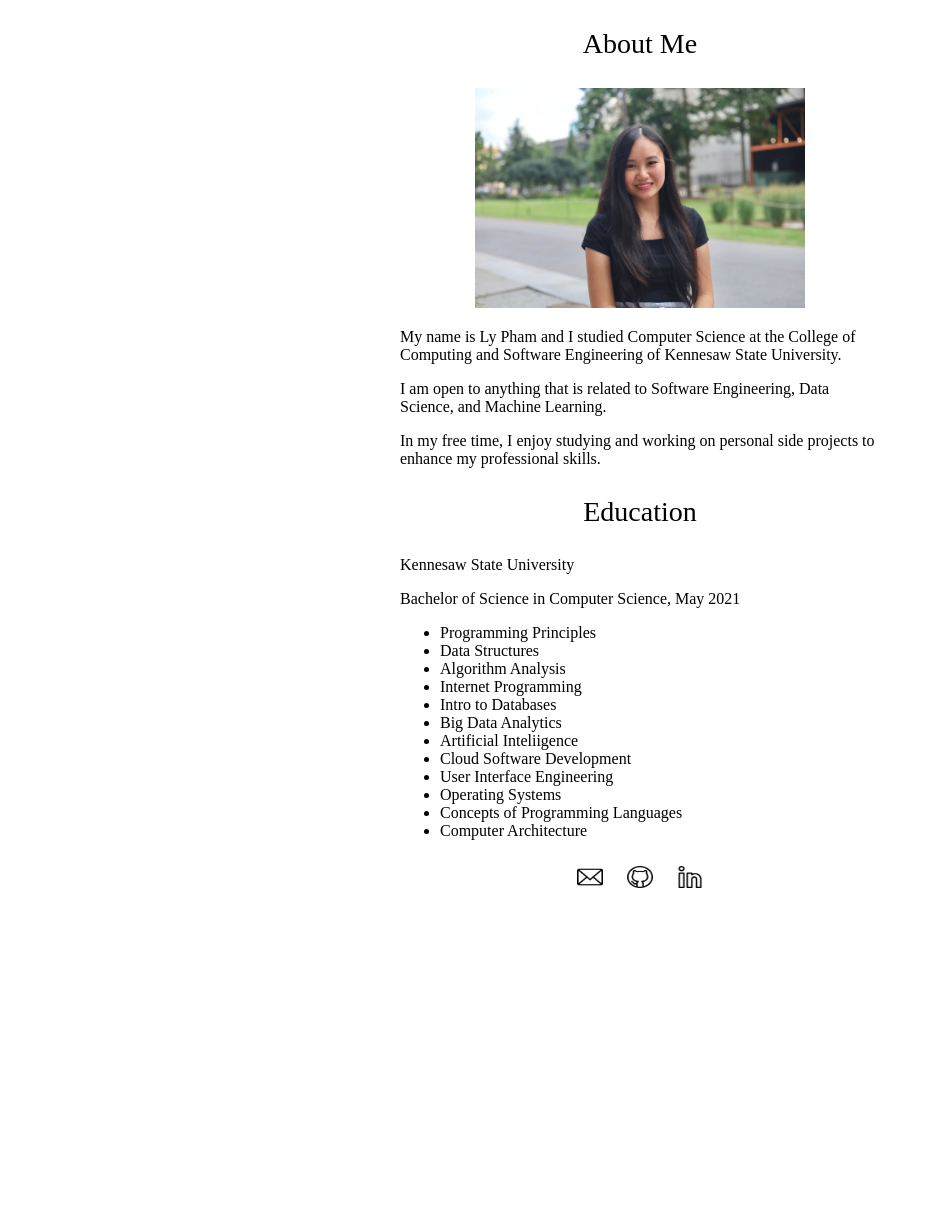
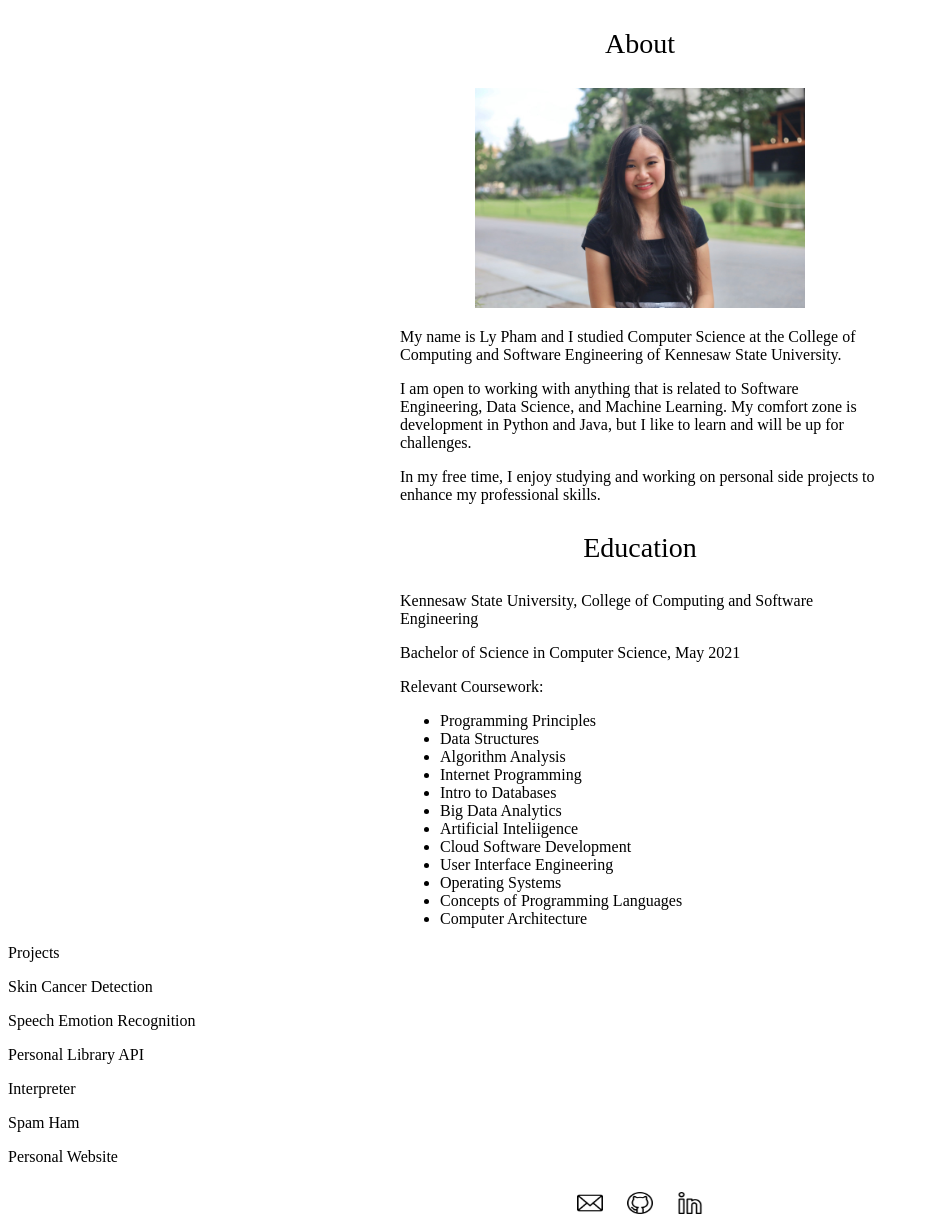
Before and after one commit to lpham4/lpham4.github.io, a plain HTML site: page index.html in a window 1280 px wide. Shown: the whole page, without its empty margins (0-929 px from the left). Before the commit the page ends 901 px from the top, so only its background shows below. Drawn offline with Linux system fonts and the light colour scheme.

Commit message:
added projects as well

```diff
--- a/index.html
+++ b/index.html
@@ -5,13 +5,13 @@
     <meta name ="viewport" content ="width = device-width, initial-scale = 1.0">
     <link rel ="stylesheet" href ="style.css">
 
-    <title>About</title>
+    <title>Ly Pham</title>
 </head>
 <body>
 
 
     <div id = "header">
-        <p>About Me</p>
+        <p>About</p>
     </div>
 
     <div id ="pic">
@@ -23,7 +23,7 @@
         <p>My name is Ly Pham and I studied Computer Science
             at the College of Computing and Software Engineering of Kennesaw State University.</p>
 
-        <p>I am open to anything that is related to Software Engineering, Data Science, and Machine Learning.</p>
+        <p>I am open to working with anything that is related to Software Engineering, Data Science, and Machine Learning. My comfort zone is development in Python and Java, but I like to learn and will be up for challenges. </p>
 
         <p>In my free time, I enjoy studying and working on
         personal side projects to enhance my professional skills.</p>
@@ -34,11 +34,12 @@
     </div>
 
     <div id = "school">
-        <p>Kennesaw State University</p>
+        <p>Kennesaw State University, College of Computing and Software Engineering</p>
         <p>Bachelor of Science in Computer Science, May 2021</p>
     </div>
 
     <div id = "education">
+        <p>Relevant Coursework:</p>
         <ul>
             <li>Programming Principles</li>
             <li>Data Structures</li>
@@ -56,6 +57,19 @@
 
     </div>
 
+    <div id = "header3">
+        <p>Projects</p>
+    </div>
+
+    <div id = "projects">
+        <p>Skin Cancer Detection</p>
+        <p>Speech Emotion Recognition</p>
+        <p>Personal Library API</p>
+        <p>Interpreter</p>
+        <p>Spam Ham </p>
+        <p>Personal Website</p>
+    </div>
+
      <div id ="links">
         <a href ="mailto:lytpham4@gmail.com"><img alt="mail link" src="mail.jpg" width="26" height="22"></a>
         <a href="https://github.com/lpham4" target="blank"><img alt="github link" src="github.jpg" width="26" height="22"></a>
```
